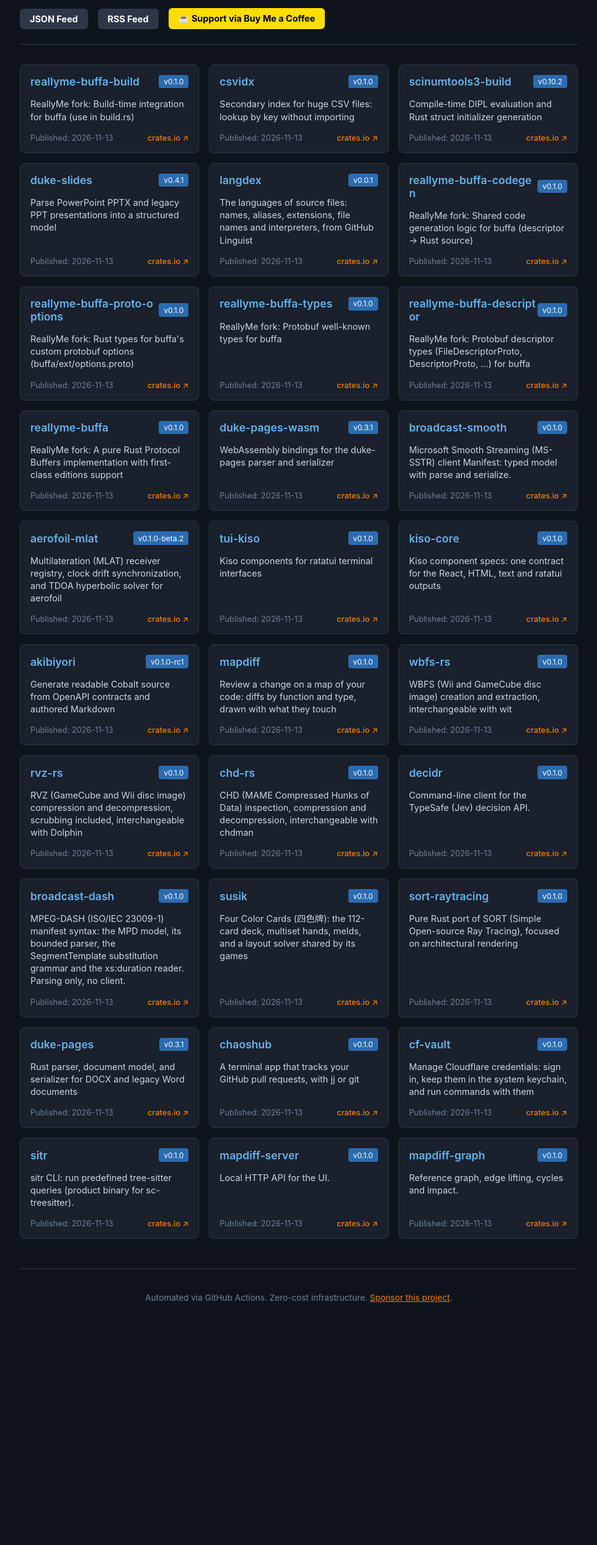
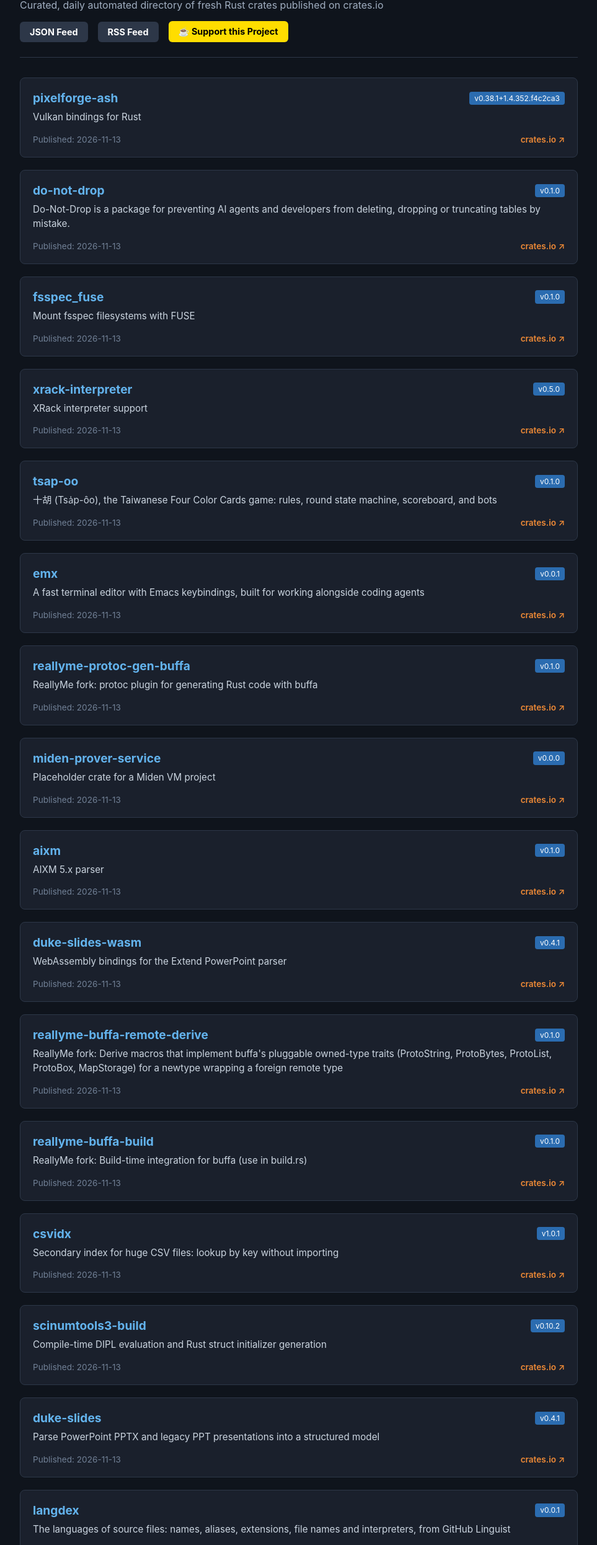
Before and after one commit to rahulwork247/daily-rust-crate-digest, a plain HTML site: page index.html in a window 1280 px wide. Shown: the part 102-2594 px from the top of the page at 62% size, without its empty margins (158-1121 px from the left). Before the commit the page ends 2249 px from the top, so only its background shows below. Drawn offline with Linux system fonts and the light colour scheme.

Commit message:
Update Rust crates digest: 2026-11-13 22:40:42 UTC

```diff
--- a/index.html
+++ b/index.html
@@ -5,39 +5,159 @@
   <meta name="viewport" content="width=device-width, initial-scale=1.0" />
   <title>Daily Rust Crate Digest</title>
   <style>
-    body { font-family: -apple-system, BlinkMacSystemFont, "Segoe UI", Roboto, sans-serif; background: #0f141c; color: #e1e7ec; margin: 0; padding: 2rem; }
+    body { font-family: -apple-system, BlinkMacSystemFont, 'Segoe UI', Roboto, sans-serif; background: #0f141c; color: #e1e7ec; margin: 0; padding: 2rem; }
     .container { max-width: 900px; margin: 0 auto; }
     header { border-bottom: 1px solid #2d3748; padding-bottom: 1.5rem; margin-bottom: 2rem; }
-    h1 { color: #f77f00; margin: 0 0 0.5rem 0; }
-    p.subtitle { color: #a0aec0; margin: 0; }
-    .actions { margin-top: 1rem; display: flex; gap: 1rem; flex-wrap: wrap; align-items: center; }
-    .btn { padding: 0.5rem 1rem; border-radius: 6px; text-decoration: none; font-weight: bold; font-size: 0.9rem; }
+    h1 { color: #f77f00; margin-bottom: 0.5rem; }
+    .subtitle { color: #a0aec0; margin-top: 0; }
+    .actions { display: flex; gap: 1rem; align-items: center; margin-top: 1rem; flex-wrap: wrap; }
+    .btn { display: inline-block; padding: 0.5rem 1rem; border-radius: 6px; text-decoration: none; font-weight: bold; font-size: 0.9rem; }
     .btn-feed { background: #2d3748; color: #fff; }
-    .btn-coffee { background: #ffdd00; color: #000; }
-    .grid { display: grid; grid-template-columns: repeat(auto-fill, minmax(280px, 1fr)); gap: 1rem; }
-    .crate-card { background: #1a202c; border: 1px solid #2d3748; border-radius: 8px; padding: 1rem; display: flex; flex-direction: column; justify-content: space-between; }
+    .btn-sponsor { background: #ffdd00; color: #000; }
+    .grid { display: grid; grid-template-columns: 1fr; gap: 1.25rem; }
+    .crate-card { background: #1a202c; border: 1px solid #2d3748; border-radius: 8px; padding: 1.25rem; }
     .card-header { display: flex; justify-content: space-between; align-items: center; margin-bottom: 0.5rem; }
-    .crate-name { color: #63b3ed; text-decoration: none; font-weight: 600; font-size: 1.1rem; word-break: break-all; }
-    .badge { background: #2b6cb0; color: #fff; padding: 0.2rem 0.5rem; border-radius: 4px; font-size: 0.75rem; }
-    .crate-desc { color: #cbd5e0; font-size: 0.9rem; line-height: 1.4; flex-grow: 1; margin: 0.5rem 0 1rem 0; }
-    .card-footer { display: flex; justify-content: space-between; align-items: center; font-size: 0.8rem; color: #718096; }
-    .view-btn { color: #f77f00; text-decoration: none; font-weight: 500; }
-    footer { margin-top: 3rem; text-align: center; border-top: 1px solid #2d3748; padding-top: 1.5rem; color: #718096; font-size: 0.85rem; }
+    .crate-name { font-size: 1.2rem; font-weight: bold; color: #63b3ed; text-decoration: none; }
+    .badge { background: #2b6cb0; color: #fff; font-size: 0.75rem; padding: 0.2rem 0.5rem; border-radius: 4px; }
+    .crate-desc { color: #cbd5e0; font-size: 0.95rem; line-height: 1.5; margin: 0.5rem 0 1rem 0; }
+    .card-footer { display: flex; justify-content: space-between; font-size: 0.85rem; color: #718096; align-items: center; }
+    .view-btn { color: #ed8936; text-decoration: none; font-weight: 600; }
   </style>
 </head>
 <body>
   <div class="container">
     <header>
       <h1>🦀 Daily Rust Crate Digest</h1>
-      <p class="subtitle">Curated daily digest of newly released Rust crates straight from crates.io.</p>
+      <p class="subtitle">Curated, daily automated directory of fresh Rust crates published on crates.io</p>
       <div class="actions">
         <a href="feed.json" class="btn btn-feed">JSON Feed</a>
         <a href="feed.xml" class="btn btn-feed">RSS Feed</a>
-        <a href="https://buymeacoffee.com/rahulwork247" target="_blank" class="btn btn-coffee">☕ Support via Buy Me a Coffee</a>
+        <a href="https://buymeacoffee.com/rahulwork247" target="_blank" class="btn btn-sponsor">☕ Support this Project</a>
       </div>
     </header>
     <main class="grid">
 
+        <div class="crate-card">
+          <div class="card-header">
+            <a href="https://crates.io/crates/pixelforge-ash" target="_blank" class="crate-name">pixelforge-ash</a>
+            <span class="badge">v0.38.1+1.4.352.f4c2ca3</span>
+          </div>
+          <p class="crate-desc">Vulkan bindings for Rust</p>
+          <div class="card-footer">
+            <span class="date">Published: 2026-11-13</span>
+            <a href="https://crates.io/crates/pixelforge-ash" target="_blank" class="view-btn">crates.io ↗</a>
+          </div>
+        </div>
+        <div class="crate-card">
+          <div class="card-header">
+            <a href="https://crates.io/crates/do-not-drop" target="_blank" class="crate-name">do-not-drop</a>
+            <span class="badge">v0.1.0</span>
+          </div>
+          <p class="crate-desc">Do-Not-Drop is a package for preventing AI agents and developers from deleting, dropping or truncating tables by mistake.</p>
+          <div class="card-footer">
+            <span class="date">Published: 2026-11-13</span>
+            <a href="https://crates.io/crates/do-not-drop" target="_blank" class="view-btn">crates.io ↗</a>
+          </div>
+        </div>
+        <div class="crate-card">
+          <div class="card-header">
+            <a href="https://crates.io/crates/fsspec_fuse" target="_blank" class="crate-name">fsspec_fuse</a>
+            <span class="badge">v0.1.0</span>
+          </div>
+          <p class="crate-desc">Mount fsspec filesystems with FUSE</p>
+          <div class="card-footer">
+            <span class="date">Published: 2026-11-13</span>
+            <a href="https://crates.io/crates/fsspec_fuse" target="_blank" class="view-btn">crates.io ↗</a>
+          </div>
+        </div>
+        <div class="crate-card">
+          <div class="card-header">
+            <a href="https://crates.io/crates/xrack-interpreter" target="_blank" class="crate-name">xrack-interpreter</a>
+            <span class="badge">v0.5.0</span>
+          </div>
+          <p class="crate-desc">XRack interpreter support</p>
+          <div class="card-footer">
+            <span class="date">Published: 2026-11-13</span>
+            <a href="https://crates.io/crates/xrack-interpreter" target="_blank" class="view-btn">crates.io ↗</a>
+          </div>
+        </div>
+        <div class="crate-card">
+          <div class="card-header">
+            <a href="https://crates.io/crates/tsap-oo" target="_blank" class="crate-name">tsap-oo</a>
+            <span class="badge">v0.1.0</span>
+          </div>
+          <p class="crate-desc">十胡 (Tsa̍p-ôo), the Taiwanese Four Color Cards game: rules, round state machine, scoreboard, and bots</p>
+          <div class="card-footer">
+            <span class="date">Published: 2026-11-13</span>
+            <a href="https://crates.io/crates/tsap-oo" target="_blank" class="view-btn">crates.io ↗</a>
+          </div>
+        </div>
+        <div class="crate-card">
+          <div class="card-header">
+            <a href="https://crates.io/crates/emx" target="_blank" class="crate-name">emx</a>
+            <span class="badge">v0.0.1</span>
+          </div>
+          <p class="crate-desc">A fast terminal editor with Emacs keybindings, built for working alongside coding agents</p>
+          <div class="card-footer">
+            <span class="date">Published: 2026-11-13</span>
+            <a href="https://crates.io/crates/emx" target="_blank" class="view-btn">crates.io ↗</a>
+          </div>
+        </div>
+        <div class="crate-card">
+          <div class="card-header">
+            <a href="https://crates.io/crates/reallyme-protoc-gen-buffa" target="_blank" class="crate-name">reallyme-protoc-gen-buffa</a>
+            <span class="badge">v0.1.0</span>
+          </div>
+          <p class="crate-desc">ReallyMe fork: protoc plugin for generating Rust code with buffa</p>
+          <div class="card-footer">
+            <span class="date">Published: 2026-11-13</span>
+            <a href="https://crates.io/crates/reallyme-protoc-gen-buffa" target="_blank" class="view-btn">crates.io ↗</a>
+          </div>
+        </div>
+        <div class="crate-card">
+          <div class="card-header">
+            <a href="https://crates.io/crates/miden-prover-service" target="_blank" class="crate-name">miden-prover-service</a>
+            <span class="badge">v0.0.0</span>
+          </div>
+          <p class="crate-desc">Placeholder crate for a Miden VM project</p>
+          <div class="card-footer">
+            <span class="date">Published: 2026-11-13</span>
+            <a href="https://crates.io/crates/miden-prover-service" target="_blank" class="view-btn">crates.io ↗</a>
+          </div>
+        </div>
+        <div class="crate-card">
+          <div class="card-header">
+            <a href="https://crates.io/crates/aixm" target="_blank" class="crate-name">aixm</a>
+            <span class="badge">v0.1.0</span>
+          </div>
+          <p class="crate-desc">AIXM 5.x parser</p>
+          <div class="card-footer">
+            <span class="date">Published: 2026-11-13</span>
+            <a href="https://crates.io/crates/aixm" target="_blank" class="view-btn">crates.io ↗</a>
+          </div>
+        </div>
+        <div class="crate-card">
+          <div class="card-header">
+            <a href="https://crates.io/crates/duke-slides-wasm" target="_blank" class="crate-name">duke-slides-wasm</a>
+            <span class="badge">v0.4.1</span>
+          </div>
+          <p class="crate-desc">WebAssembly bindings for the Extend PowerPoint parser</p>
+          <div class="card-footer">
+            <span class="date">Published: 2026-11-13</span>
+            <a href="https://crates.io/crates/duke-slides-wasm" target="_blank" class="view-btn">crates.io ↗</a>
+          </div>
+        </div>
+        <div class="crate-card">
+          <div class="card-header">
+            <a href="https://crates.io/crates/reallyme-buffa-remote-derive" target="_blank" class="crate-name">reallyme-buffa-remote-derive</a>
+            <span class="badge">v0.1.0</span>
+          </div>
+          <p class="crate-desc">ReallyMe fork: Derive macros that implement buffa's pluggable owned-type traits (ProtoString, ProtoBytes, ProtoList, ProtoBox, MapStorage) for a newtype wrapping a foreign remote type</p>
+          <div class="card-footer">
+            <span class="date">Published: 2026-11-13</span>
+            <a href="https://crates.io/crates/reallyme-buffa-remote-derive" target="_blank" class="view-btn">crates.io ↗</a>
+          </div>
+        </div>
         <div class="crate-card">
           <div class="card-header">
             <a href="https://crates.io/crates/reallyme-buffa-build" target="_blank" class="crate-name">reallyme-buffa-build</a>
@@ -52,7 +172,7 @@
         <div class="crate-card">
           <div class="card-header">
             <a href="https://crates.io/crates/csvidx" target="_blank" class="crate-name">csvidx</a>
-            <span class="badge">v0.1.0</span>
+            <span class="badge">v1.0.1</span>
           </div>
           <p class="crate-desc">Secondary index for huge CSV files: lookup by key without importing</p>
           <div class="card-footer">
@@ -247,131 +367,7 @@
             <a href="https://crates.io/crates/rvz-rs" target="_blank" class="view-btn">crates.io ↗</a>
           </div>
         </div>
-        <div class="crate-card">
-          <div class="card-header">
-            <a href="https://crates.io/crates/chd-rs" target="_blank" class="crate-name">chd-rs</a>
-            <span class="badge">v0.1.0</span>
-          </div>
-          <p class="crate-desc">CHD (MAME Compressed Hunks of Data) inspection, compression and decompression, interchangeable with chdman</p>
-          <div class="card-footer">
-            <span class="date">Published: 2026-11-13</span>
-            <a href="https://crates.io/crates/chd-rs" target="_blank" class="view-btn">crates.io ↗</a>
-          </div>
-        </div>
-        <div class="crate-card">
-          <div class="card-header">
-            <a href="https://crates.io/crates/decidr" target="_blank" class="crate-name">decidr</a>
-            <span class="badge">v0.1.0</span>
-          </div>
-          <p class="crate-desc">Command-line client for the TypeSafe (Jev) decision API.</p>
-          <div class="card-footer">
-            <span class="date">Published: 2026-11-13</span>
-            <a href="https://crates.io/crates/decidr" target="_blank" class="view-btn">crates.io ↗</a>
-          </div>
-        </div>
-        <div class="crate-card">
-          <div class="card-header">
-            <a href="https://crates.io/crates/broadcast-dash" target="_blank" class="crate-name">broadcast-dash</a>
-            <span class="badge">v0.1.0</span>
-          </div>
-          <p class="crate-desc">MPEG-DASH (ISO/IEC 23009-1) manifest syntax: the MPD model, its bounded parser, the SegmentTemplate substitution grammar and the xs:duration reader. Parsing only, no client.</p>
-          <div class="card-footer">
-            <span class="date">Published: 2026-11-13</span>
-            <a href="https://crates.io/crates/broadcast-dash" target="_blank" class="view-btn">crates.io ↗</a>
-          </div>
-        </div>
-        <div class="crate-card">
-          <div class="card-header">
-            <a href="https://crates.io/crates/susik" target="_blank" class="crate-name">susik</a>
-            <span class="badge">v0.1.0</span>
-          </div>
-          <p class="crate-desc">Four Color Cards (四色牌): the 112-card deck, multiset hands, melds, and a layout solver shared by its games</p>
-          <div class="card-footer">
-            <span class="date">Published: 2026-11-13</span>
-            <a href="https://crates.io/crates/susik" target="_blank" class="view-btn">crates.io ↗</a>
-          </div>
-        </div>
-        <div class="crate-card">
-          <div class="card-header">
-            <a href="https://crates.io/crates/sort-raytracing" target="_blank" class="crate-name">sort-raytracing</a>
-            <span class="badge">v0.1.0</span>
-          </div>
-          <p class="crate-desc">Pure Rust port of SORT (Simple Open-source Ray Tracing), focused on architectural rendering</p>
-          <div class="card-footer">
-            <span class="date">Published: 2026-11-13</span>
-            <a href="https://crates.io/crates/sort-raytracing" target="_blank" class="view-btn">crates.io ↗</a>
-          </div>
-        </div>
-        <div class="crate-card">
-          <div class="card-header">
-            <a href="https://crates.io/crates/duke-pages" target="_blank" class="crate-name">duke-pages</a>
-            <span class="badge">v0.3.1</span>
-          </div>
-          <p class="crate-desc">Rust parser, document model, and serializer for DOCX and legacy Word documents</p>
-          <div class="card-footer">
-            <span class="date">Published: 2026-11-13</span>
-            <a href="https://crates.io/crates/duke-pages" target="_blank" class="view-btn">crates.io ↗</a>
-          </div>
-        </div>
-        <div class="crate-card">
-          <div class="card-header">
-            <a href="https://crates.io/crates/chaoshub" target="_blank" class="crate-name">chaoshub</a>
-            <span class="badge">v0.1.0</span>
-          </div>
-          <p class="crate-desc">A terminal app that tracks your GitHub pull requests, with jj or git</p>
-          <div class="card-footer">
-            <span class="date">Published: 2026-11-13</span>
-            <a href="https://crates.io/crates/chaoshub" target="_blank" class="view-btn">crates.io ↗</a>
-          </div>
-        </div>
-        <div class="crate-card">
-          <div class="card-header">
-            <a href="https://crates.io/crates/cf-vault" target="_blank" class="crate-name">cf-vault</a>
-            <span class="badge">v0.1.0</span>
-          </div>
-          <p class="crate-desc">Manage Cloudflare credentials: sign in, keep them in the system keychain, and run commands with them</p>
-          <div class="card-footer">
-            <span class="date">Published: 2026-11-13</span>
-            <a href="https://crates.io/crates/cf-vault" target="_blank" class="view-btn">crates.io ↗</a>
-          </div>
-        </div>
-        <div class="crate-card">
-          <div class="card-header">
-            <a href="https://crates.io/crates/sitr" target="_blank" class="crate-name">sitr</a>
-            <span class="badge">v0.1.0</span>
-          </div>
-          <p class="crate-desc">sitr CLI: run predefined tree-sitter queries (product binary for sc-treesitter).</p>
-          <div class="card-footer">
-            <span class="date">Published: 2026-11-13</span>
-            <a href="https://crates.io/crates/sitr" target="_blank" class="view-btn">crates.io ↗</a>
-          </div>
-        </div>
-        <div class="crate-card">
-          <div class="card-header">
-            <a href="https://crates.io/crates/mapdiff-server" target="_blank" class="crate-name">mapdiff-server</a>
-            <span class="badge">v0.1.0</span>
-          </div>
-          <p class="crate-desc">Local HTTP API for the UI.</p>
-          <div class="card-footer">
-            <span class="date">Published: 2026-11-13</span>
-            <a href="https://crates.io/crates/mapdiff-server" target="_blank" class="view-btn">crates.io ↗</a>
-          </div>
-        </div>
-        <div class="crate-card">
-          <div class="card-header">
-            <a href="https://crates.io/crates/mapdiff-graph" target="_blank" class="crate-name">mapdiff-graph</a>
-            <span class="badge">v0.1.0</span>
-          </div>
-          <p class="crate-desc">Reference graph, edge lifting, cycles and impact.</p>
-          <div class="card-footer">
-            <span class="date">Published: 2026-11-13</span>
-            <a href="https://crates.io/crates/mapdiff-graph" target="_blank" class="view-btn">crates.io ↗</a>
-          </div>
-        </div>
     </main>
-    <footer>
-      <p>Automated via GitHub Actions. Zero-cost infrastructure. <a href="https://buymeacoffee.com/rahulwork247" style="color:#f77f00;">Sponsor this project</a>.</p>
-    </footer>
   </div>
 </body>
 </html>
```
Also changed, not shown: feed.json (+117 -116 lines), feed.xml (+1 -1 lines).
